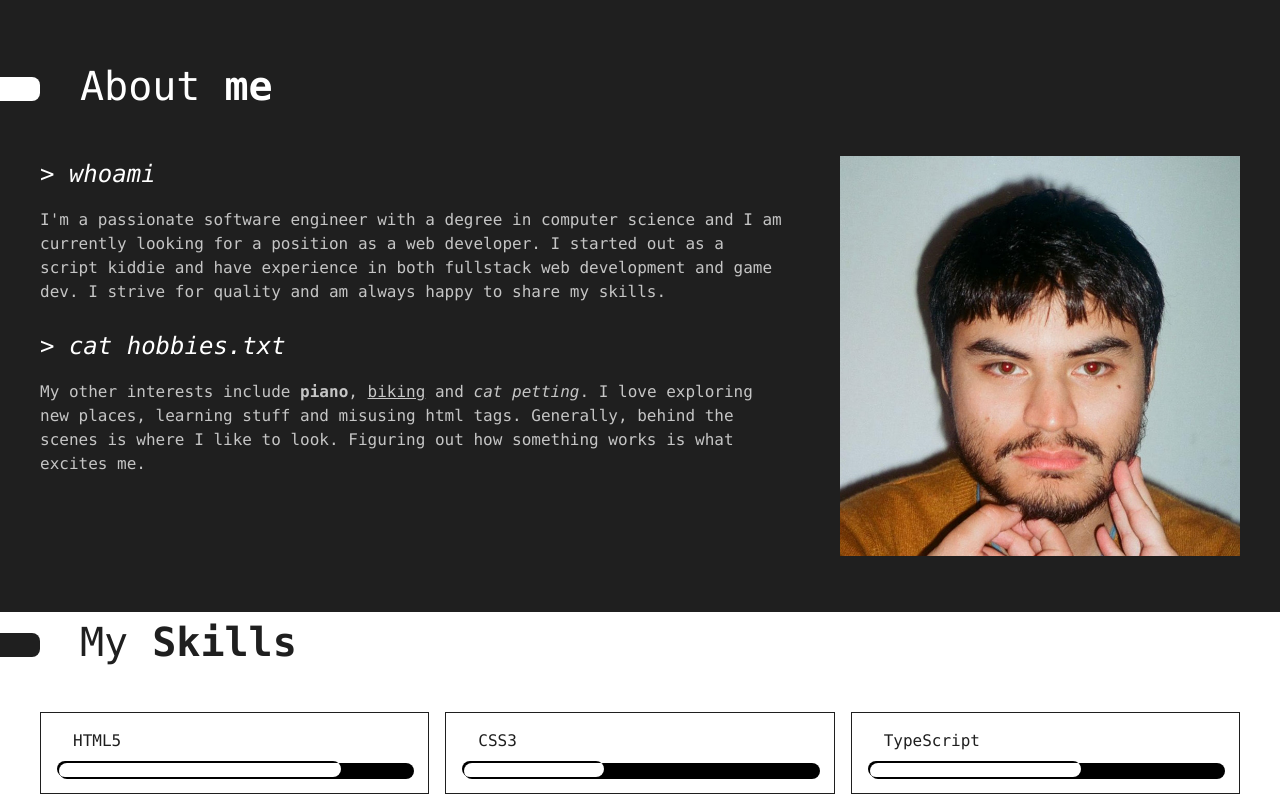
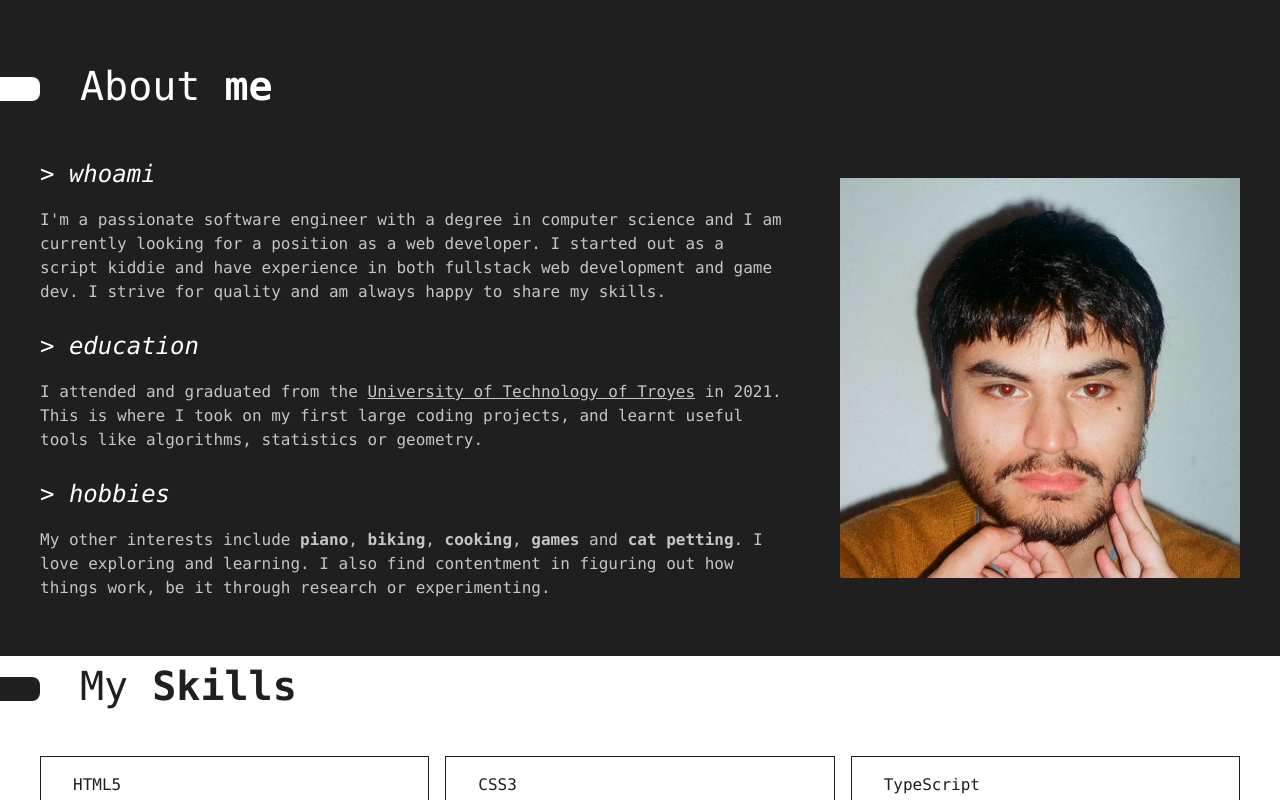
Before and after one commit to GDami/portfolio, a React (Vite) app: page / in a window 1280 px wide. Shown: the part 661-1461 px from the top of the page. Built offline with nearby package versions, Linux system fonts and the light colour scheme; some icons are missing.

Commit message:
added and education paragraph in about

```diff
--- a/src/about/About.tsx
+++ b/src/about/About.tsx
@@ -17,8 +17,11 @@ export function About() {
                     <h2>&gt; whoami<span>_</span></h2>
                     <p>{generalDescription}</p>
                     <br></br>
-                    <h2>&gt; cat hobbies.txt<span>_</span></h2>
-                    <p>My other interests include <b>piano</b>, <u>biking</u> and <em>cat petting</em>. I love exploring new places, learning stuff and misusing html tags. Generally, behind the scenes is where I like to look. Figuring out how something works is what excites me.</p>
+                    <h2>&gt; education<span>_</span></h2>
+                    <p>I attended and graduated from the <a href='https://www.utt.fr/'>University of Technology of Troyes</a> in 2021. This is where I took on my first large coding projects, and learnt useful tools like algorithms, statistics or geometry.</p>
+                    <br></br>
+                    <h2>&gt; hobbies<span>_</span></h2>
+                    <p>My other interests include <b>piano</b>, <b>biking</b>, <b>cooking</b>, <b>games</b> and <b>cat petting</b>. I love exploring and learning. I also find contentment in figuring out how things work, be it through research or experimenting.</p>
 
                 </div>
             </div>
```
